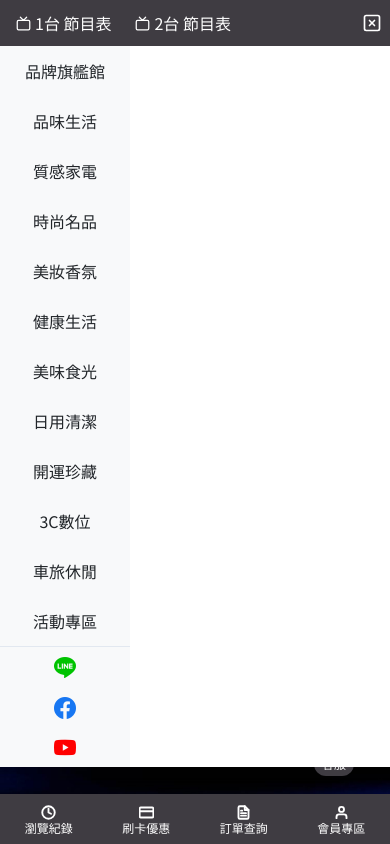
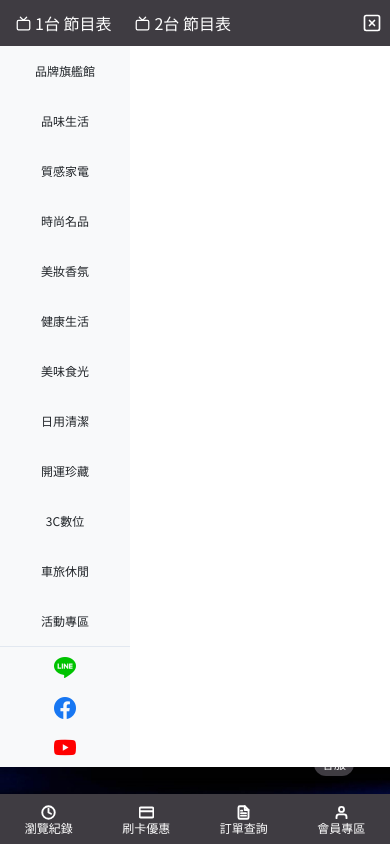
Before and after one commit to HawkingHuang/viva-replica, a Vue app: page / in a window 390 px wide. Both pictures are taken after a click on the button 372 px from the left and 23 px from the top of the page. Shown: the top 844 px of the page. Built offline with nearby package versions, Linux system fonts and the light colour scheme.

Commit message:
mobile left nav breakpoint

```diff
--- a/src/components/Header.vue
+++ b/src/components/Header.vue
@@ -142,7 +142,7 @@ const leftSideNav = ref([
     <div v-if="showSideNav" class="grid grid-cols-3">
       <div class="col-span-1 bg-[#f8f9fa]">
         <div class="flex flex-col border-b border-slate-200">
-          <button v-for="button in leftSideNav" :key="button" class="hover:bg-[#8f849a] hover:text-[#fff] h-[50px]">{{ button }}</button>
+          <button v-for="button in leftSideNav" :key="button" class="hover:bg-[#8f849a] hover:text-[#fff] h-[50px] !text-xs md:!text-sm xl:!text-base">{{ button }}</button>
         </div>
         <div class="flex flex-col items-center">
           <div class="flex items-center h-[40px] bg-[#f8f9fa]"><i class="bi bi-line text-[22px] text-[#00c300]"></i></div>
```
